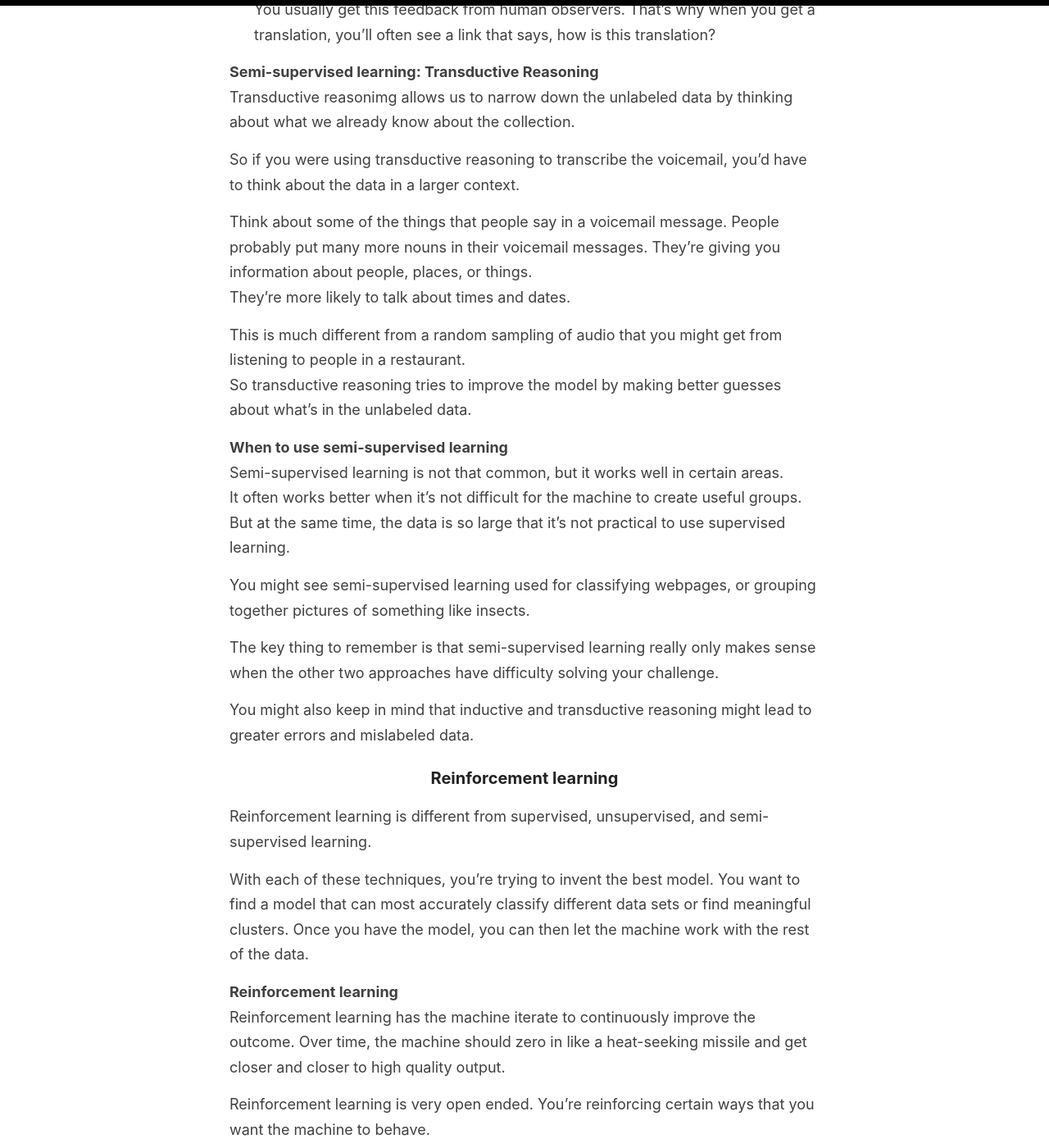
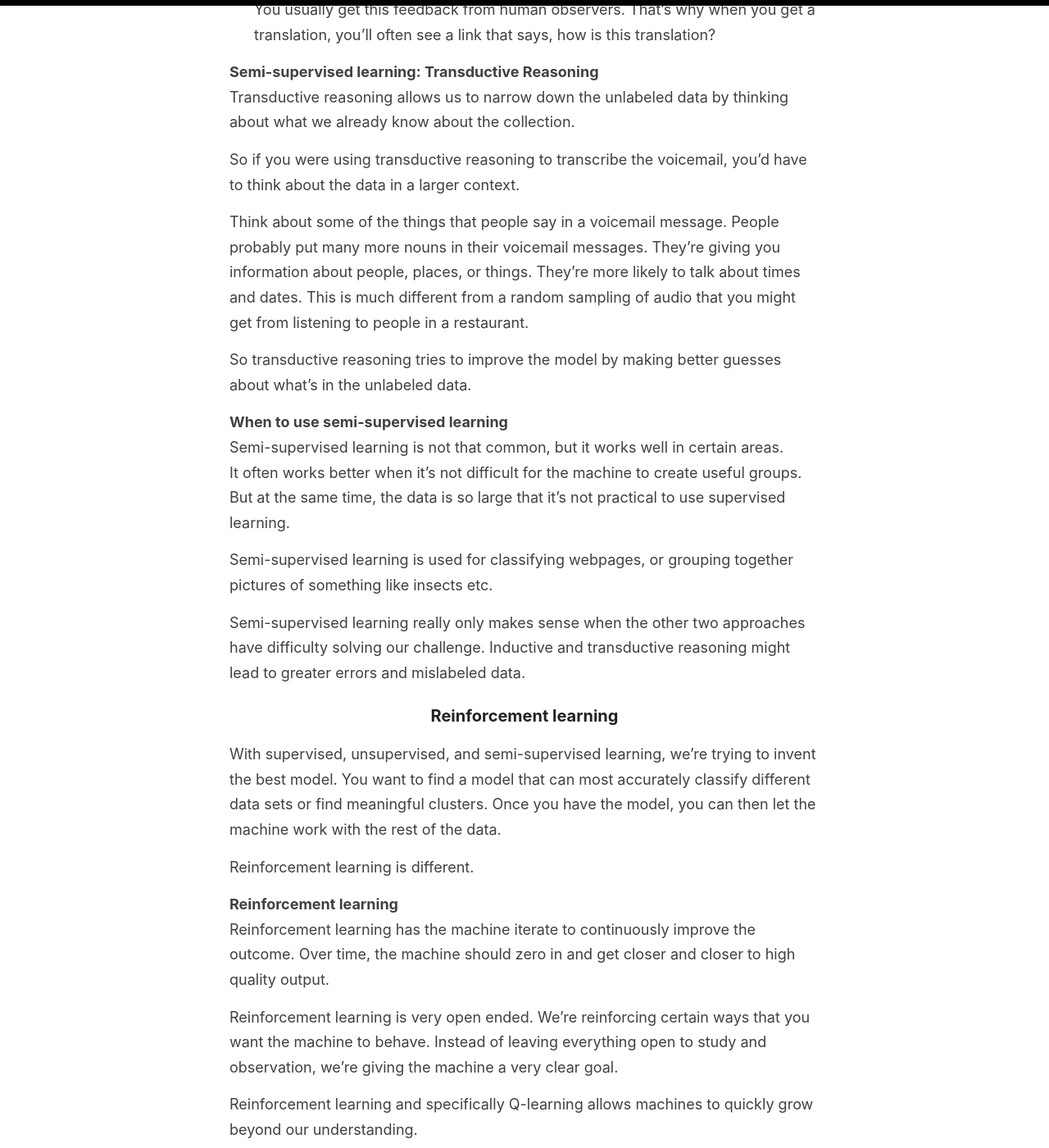
Before and after one commit to liawbeile/liawbeile.github.io, a Jekyll site: the page built from _posts/2021-6-12-june12.md, in a window 1280 px wide and 1400 px high, scrolled down 3582 px. Shown: the whole window at 82% size. Built offline with Jekyll 4.4.1, drawn with Linux system fonts in a browser that asks for light colours; some of the changed text lies outside the part shown.

Commit message:
amended post

```diff
--- a/_posts/2021-6-12-june12.md
+++ b/_posts/2021-6-12-june12.md
@@ -71,7 +71,7 @@
 
 On the flip side, you wouldn't want to only use supervised learning. It would be far too labor-intensive to label all of the data for words and their sound. Plus, you could never create a training set that was large enough to translate all your possible words and phrases.
 
-**Semi-supervised learning: Inductive learning:**
+**Semi-supervised learning: Inductive Learning:**
 So, instead, you might try semi-supervised learning.
 
 1. Here, you'll start with a smaller training set of very common words and phrases.
@@ -86,36 +86,32 @@
 You usually get this feedback from human observers. That's why when you get a translation, you'll often see a link that says, how is this translation?
 
 **Semi-supervised learning: Transductive Reasoning**
-Transductive reasonimg allows us to narrow down the unlabeled data by thinking about what we already know about the collection.
+Transductive reasoning allows us to narrow down the unlabeled data by thinking about what we already know about the collection.
 
 So if you were using transductive reasoning to transcribe the voicemail, you'd have to think about the data in a larger context.
 
-Think about some of the things that people say in a voicemail message. People probably put many more nouns in their voicemail messages. They're giving you information about people, places, or things.
-They're more likely to talk about times and dates.
+Think about some of the things that people say in a voicemail message. People probably put many more nouns in their voicemail messages. They're giving you information about people, places, or things. They're more likely to talk about times and dates.
+This is much different from a random sampling of audio that you might get from listening to people in a restaurant.
 
-This is much different from a random sampling of audio that you might get from listening to people in a restaurant.
 So transductive reasoning tries to improve the model by making better guesses about what's in the unlabeled data.
 
 **When to use semi-supervised learning**
 Semi-supervised learning is not that common, but it works well in certain areas.
 It often works better when it's not difficult for the machine to create useful groups. But at the same time, the data is so large that it's not practical to use supervised learning.
 
-You might see semi-supervised learning used for classifying webpages, or grouping together pictures of something like insects.
+Semi-supervised learning is used for classifying webpages, or grouping together pictures of something like insects etc.
 
-The key thing to remember is that semi-supervised learning really only makes sense when the other two approaches have difficulty solving your challenge.
-
-You might also keep in mind that inductive and transductive reasoning might lead to greater errors and mislabeled data.
+Semi-supervised learning really only makes sense when the other two approaches have difficulty solving our challenge. Inductive and transductive reasoning might lead to greater errors and mislabeled data.
 
 ### Reinforcement learning
-Reinforcement learning is different from supervised, unsupervised, and semi-supervised learning.
+With supervised, unsupervised, and semi-supervised learning, we're trying to invent the best model. You want to find a model that can most accurately classify different data sets or find meaningful clusters. Once you have the model, you can then let the machine work with the rest of the data.
 
-With each of these techniques, you're trying to invent the best model. You want to find a model that can most accurately classify different data sets or find meaningful clusters. Once you have the model, you can then let the machine work with the rest of the data.
+Reinforcement learning is different.
 
 **Reinforcement learning**
-Reinforcement learning has the machine iterate to continuously improve the outcome. Over time, the machine should zero in like a heat-seeking missile and get closer and closer to high quality output.
+Reinforcement learning has the machine iterate to continuously improve the outcome. Over time, the machine should zero in and get closer and closer to high quality output.
 
-Reinforcement learning is very open ended. You're reinforcing certain ways that you want the machine to behave.
-Instead of leaving everything open to study and observation, you're giving the machine a very clear goal.
+Reinforcement learning is very open ended. We're reinforcing certain ways that you want the machine to behave. Instead of leaving everything open to study and observation, we're giving the machine a very clear goal.
 
 Reinforcement learning and specifically Q-learning allows machines to quickly grow beyond our understanding.
 
@@ -130,12 +126,11 @@
 The Deep Mind team used something called Q-learning. This Q-learning helped with some of the more complicated games that needed more sophisticated rewards.
 
 In Q-learning, there are set environments or states. There are also possible actions that can respond to these states.
-In Q-learning, you want the machine to improve the quality of the outcome.
-This is represented with the letter Q.
+In Q-learning, you want the machine to improve the quality of the outcome. This is represented with the letter Q.
 
-In this case, you would start out with a quality of zero. Then you would have the machine learn which actions improve the conditions. Each time an action improved the state, the Q would go up from zero. The Q would go up based on the states and actions.
+In this case, we would start out with a quality of zero. Then we would have the machine learn which actions improve the conditions. Each time an action improved the state, the Q would go up from zero. The Q would go up based on the states and actions.
 
-This type of reinforcement learning is one of the most promising areas in machine learning. It allows the machine to go through endless simulations of actions and states until it finds the best strategy.
+This type of reinforcement learning allows the machine to go through endless simulations of actions and states until it finds the best strategy.
 
 ***Example: Go***
 In 2015, Google's Deep Mind project made the news when their AlphaGo program first beat an expert player in the game called Go. AlphaGo used a form of unsupervised learning. It learned primarily by observing professionals playing the game.
```
